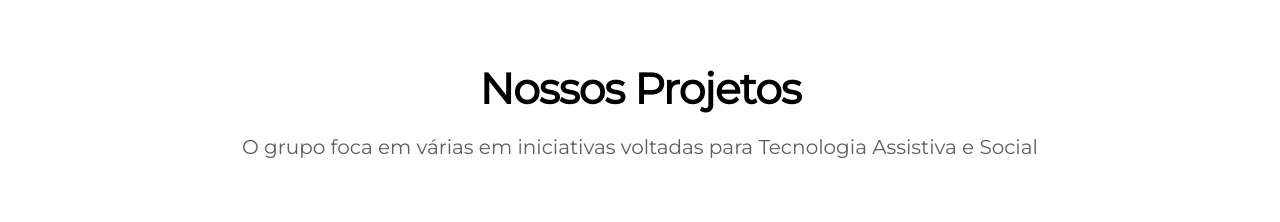
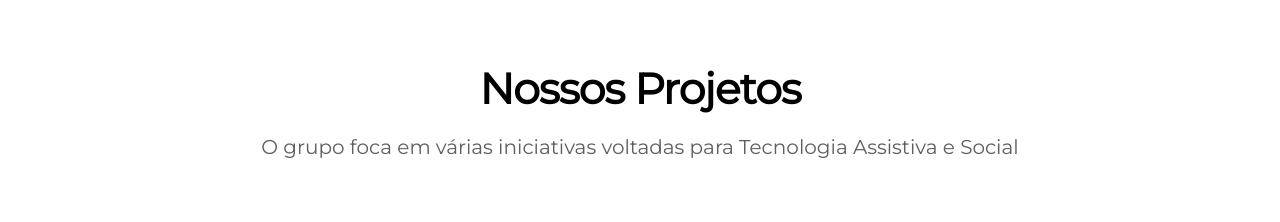
Before and after one commit to GETA-CESUPA/geta, a Nuxt app: page / in a window 1280 px wide. Shown: the part 1680-1902 px from the top of the page. Built offline with nearby package versions, Linux system fonts and the light colour scheme.

Commit message:
correção ortografica

```diff
--- a/components/Projects.vue
+++ b/components/Projects.vue
@@ -1,7 +1,7 @@
 <template>
   <section>
     <h4>Nossos Projetos</h4>
-    <p>O grupo foca em várias em iniciativas voltadas para Tecnologia Assistiva e Social</p>
+    <p>O grupo foca em várias iniciativas voltadas para Tecnologia Assistiva e Social</p>
     <div class="container-projets">
       <nuxt-link to="projets">
         <div v-bind:class="{showImage1:animation}">
```
